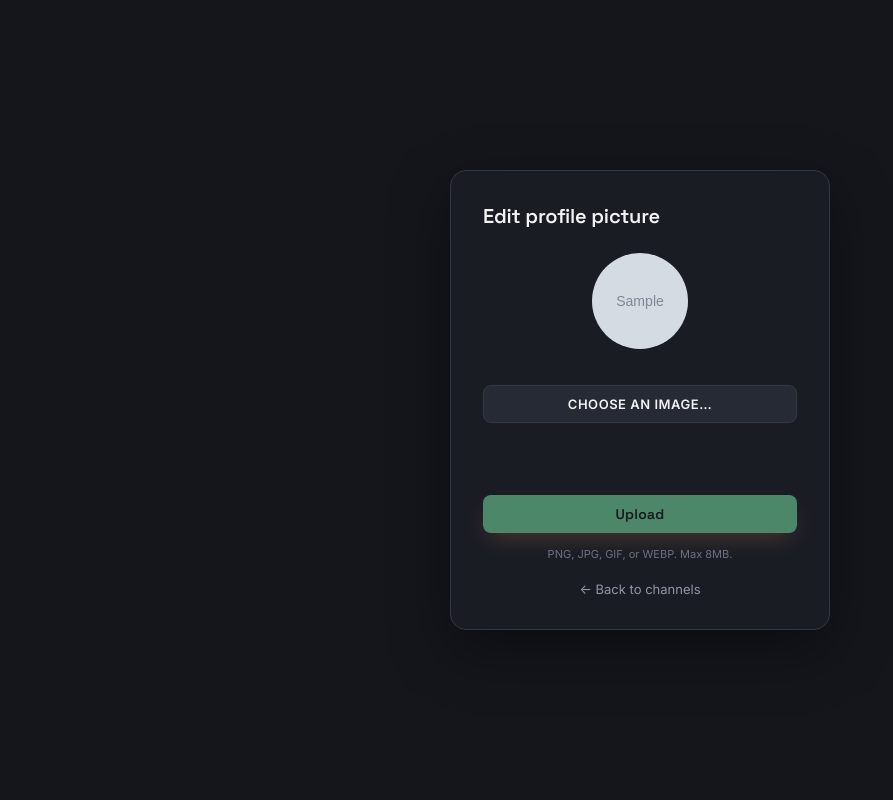
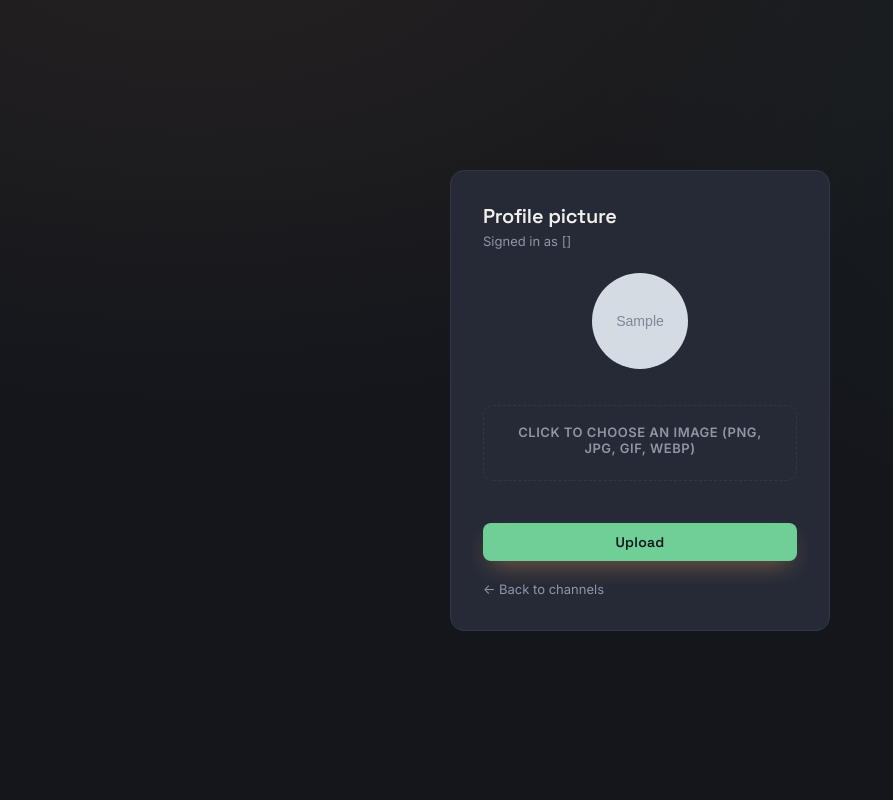
Before and after one commit to eckermania14/wavelength, a Flask app: template templates/profile.html in a window 1280 px wide. Shown: the whole page, without its empty margins (0-893 px from the left). Run offline with Flask 3, Linux system fonts and the light colour scheme; the template is opened without the code that fills it: most values are stand-ins (such as "Sample title", 1, 10 or a date in 2020); grey boxes marked "Sample" are stand-in pictures.

Commit message:
Update profile.html

```diff
--- a/templates/profile.html
+++ b/templates/profile.html
@@ -9,113 +9,115 @@
 <link href="https://fonts.googleapis.com/css2?family=Space+Grotesk:wght@500;600;700&family=Inter:wght@400;500;600&family=JetBrains+Mono:wght@400;500;700&display=swap" rel="stylesheet">
 <link rel="stylesheet" href="{{ url_for('static', filename='style.css') }}">
 <style>
-  body.profile-body {
+  .profile-shell {
     min-height: 100vh;
     display: flex;
     align-items: center;
     justify-content: center;
-    background: #14161c;
+    padding: 24px;
   }
   .profile-card {
-    background: #1a1c24;
-    border: 1px solid var(--panel-line, #262a35);
-    border-radius: 16px;
+    background: var(--panel-raised, #1e212b);
+    border: 1px solid var(--panel-line, #2a2d38);
+    border-radius: 14px;
     padding: 32px;
     width: 100%;
     max-width: 380px;
-    box-shadow: 0 20px 60px rgba(0,0,0,0.4);
   }
   .profile-card h1 {
-    font-family: "Space Grotesk", sans-serif;
+    font-family: 'Space Grotesk', sans-serif;
     font-size: 20px;
+    margin: 0 0 4px;
+  }
+  .profile-card .sub {
+    color: var(--muted, #9195a4);
+    font-size: 13px;
     margin: 0 0 24px;
-    color: #f2f3f5;
   }
   .profile-avatar-preview {
     width: 96px;
     height: 96px;
     border-radius: 50%;
-    background: #2a2e3a;
+    background: var(--panel-line, #2a2d38);
     display: flex;
     align-items: center;
     justify-content: center;
     font-size: 36px;
     font-weight: 600;
-    color: #9195a4;
+    overflow: hidden;
     margin: 0 auto 20px;
-    overflow: hidden;
   }
   .profile-avatar-preview img {
     width: 100%;
     height: 100%;
     object-fit: cover;
+    display: block;
   }
-  .profile-form { display: flex; flex-direction: column; gap: 14px; }
-  .file-picker-btn {
-    background: #262a35;
-    color: #f2f3f5;
-    border: 1px solid #343947;
-    border-radius: 8px;
-    padding: 10px;
+  .profile-form {
+    display: flex;
+    flex-direction: column;
+    gap: 14px;
+  }
+  .file-drop {
+    border: 1px dashed var(--panel-line, #2a2d38);
+    border-radius: 10px;
+    padding: 18px;
     text-align: center;
     cursor: pointer;
     font-size: 13px;
-    font-family: Inter, sans-serif;
+    color: var(--muted, #9195a4);
+    transition: border-color 0.15s, color 0.15s;
   }
-  .file-picker-btn:hover { background: #2f3441; }
-  input[type="file"] { display: none; }
-  #selected-filename {
+  .file-drop:hover {
+    border-color: var(--signal, #6fcf97);
+    color: var(--signal, #6fcf97);
+  }
+  .file-drop input[type="file"] { display: none; }
+  .file-drop .file-name {
+    display: block;
+    margin-top: 6px;
     font-size: 12px;
-    color: #9195a4;
-    text-align: center;
-    min-height: 16px;
+    color: var(--fg, #e6e8ef);
   }
-  .profile-submit {
-    background: #6fcf97;
+  .profile-form button[type="submit"] {
+    padding: 10px 16px;
+    border-radius: 8px;
+    border: none;
+    background: var(--signal, #6fcf97);
     color: #14161c;
-    border: none;
-    border-radius: 8px;
-    padding: 10px;
     font-weight: 600;
     cursor: pointer;
-    font-size: 14px;
   }
-  .profile-submit:disabled { opacity: 0.6; cursor: default; }
-  .profile-message {
+  .profile-form button[type="submit"]:disabled {
+    opacity: 0.6;
+    cursor: default;
+  }
+  .msg {
     font-size: 13px;
     padding: 8px 10px;
     border-radius: 8px;
-    margin-bottom: 14px;
-    text-align: center;
+    margin-bottom: 4px;
   }
-  .profile-message.error { background: rgba(255, 143, 107, 0.15); color: #ff8f6b; }
-  .profile-message.success { background: rgba(111, 207, 151, 0.15); color: #6fcf97; }
+  .msg.error { background: rgba(255, 143, 107, 0.15); color: #ff8f6b; }
+  .msg.success { background: rgba(111, 207, 151, 0.15); color: #6fcf97; }
   .back-link {
-    display: block;
-    text-align: center;
+    display: inline-block;
     margin-top: 20px;
     font-size: 13px;
-    color: #9195a4;
+    color: var(--muted, #9195a4);
     text-decoration: none;
   }
-  .back-link:hover { color: #f2f3f5; }
-  .profile-hint {
-    font-size: 11px;
-    color: #6b7080;
-    text-align: center;
-  }
+  .back-link:hover { color: var(--fg, #e6e8ef); }
 </style>
 </head>
-<body class="profile-body">
+<body class="dashboard-body">
+  <div class="profile-shell">
     <div class="profile-card">
-    <h1>Edit profile picture</h1>
+      <h1>Profile picture</h1>
+      <p class="sub">Signed in as {{ username }}</p>
 
-    {% if error %}
-      <div class="profile-message error">{{ error }}</div>
-    {% endif %}
-    {% if success %}
-      <div class="profile-message success">{{ success }}</div>
-    {% endif %}
+      {% if error %}<div class="msg error">{{ error }}</div>{% endif %}
+      {% if success %}<div class="msg success">{{ success }}</div>{% endif %}
 
       <div class="profile-avatar-preview" id="avatar-preview">
         {% if avatar_url %}
@@ -125,32 +127,32 @@
         {% endif %}
       </div>
 
-    <form class="profile-form" method="POST" enctype="multipart/form-data" id="profile-form">
-      <label class="file-picker-btn" for="avatar-input">Choose an image…</label>
-      <input type="file" id="avatar-input" name="avatar" accept="image/png,image/jpeg,image/gif,image/webp">
-      <div id="selected-filename"></div>
-      <button type="submit" class="profile-submit" id="profile-submit" disabled>Upload</button>
-      <div class="profile-hint">PNG, JPG, GIF, or WEBP. Max 8MB.</div>
+      <form class="profile-form" method="POST" enctype="multipart/form-data" id="avatar-form">
+        <label class="file-drop" id="file-drop">
+          <span id="drop-label">Click to choose an image (PNG, JPG, GIF, WEBP)</span>
+          <span class="file-name" id="file-name"></span>
+          <input type="file" name="avatar" id="avatar-input" accept="image/png,image/jpeg,image/gif,image/webp" required>
+        </label>
+        <button type="submit" id="submit-btn">Upload</button>
       </form>
 
       <a href="{{ url_for('index') }}" class="back-link">← Back to channels</a>
     </div>
+  </div>
 
   <script>
-    const avatarInput = document.getElementById('avatar-input');
-    const selectedFilename = document.getElementById('selected-filename');
-    const submitBtn = document.getElementById('profile-submit');
+    const fileInput = document.getElementById('avatar-input');
+    const fileNameEl = document.getElementById('file-name');
+    const dropLabel = document.getElementById('drop-label');
     const preview = document.getElementById('avatar-preview');
+    const form = document.getElementById('avatar-form');
+    const submitBtn = document.getElementById('submit-btn');
 
-    avatarInput.addEventListener('change', () => {
-      const file = avatarInput.files[0];
-      if (!file) {
-        submitBtn.disabled = true;
-        selectedFilename.textContent = '';
-        return;
-      }
-      submitBtn.disabled = false;
-      selectedFilename.textContent = file.name;
+    fileInput.addEventListener('change', () => {
+      const file = fileInput.files[0];
+      if (!file) return;
+      fileNameEl.textContent = file.name;
+      dropLabel.textContent = 'Selected:';
 
       const reader = new FileReader();
       reader.onload = (e) => {
@@ -159,7 +161,7 @@
       reader.readAsDataURL(file);
     });
 
-    document.getElementById('profile-form').addEventListener('submit', () => {
+    form.addEventListener('submit', () => {
       submitBtn.disabled = true;
       submitBtn.textContent = 'Uploading…';
     });
```
Lines whose indentation alone changed are shown as unchanged.
